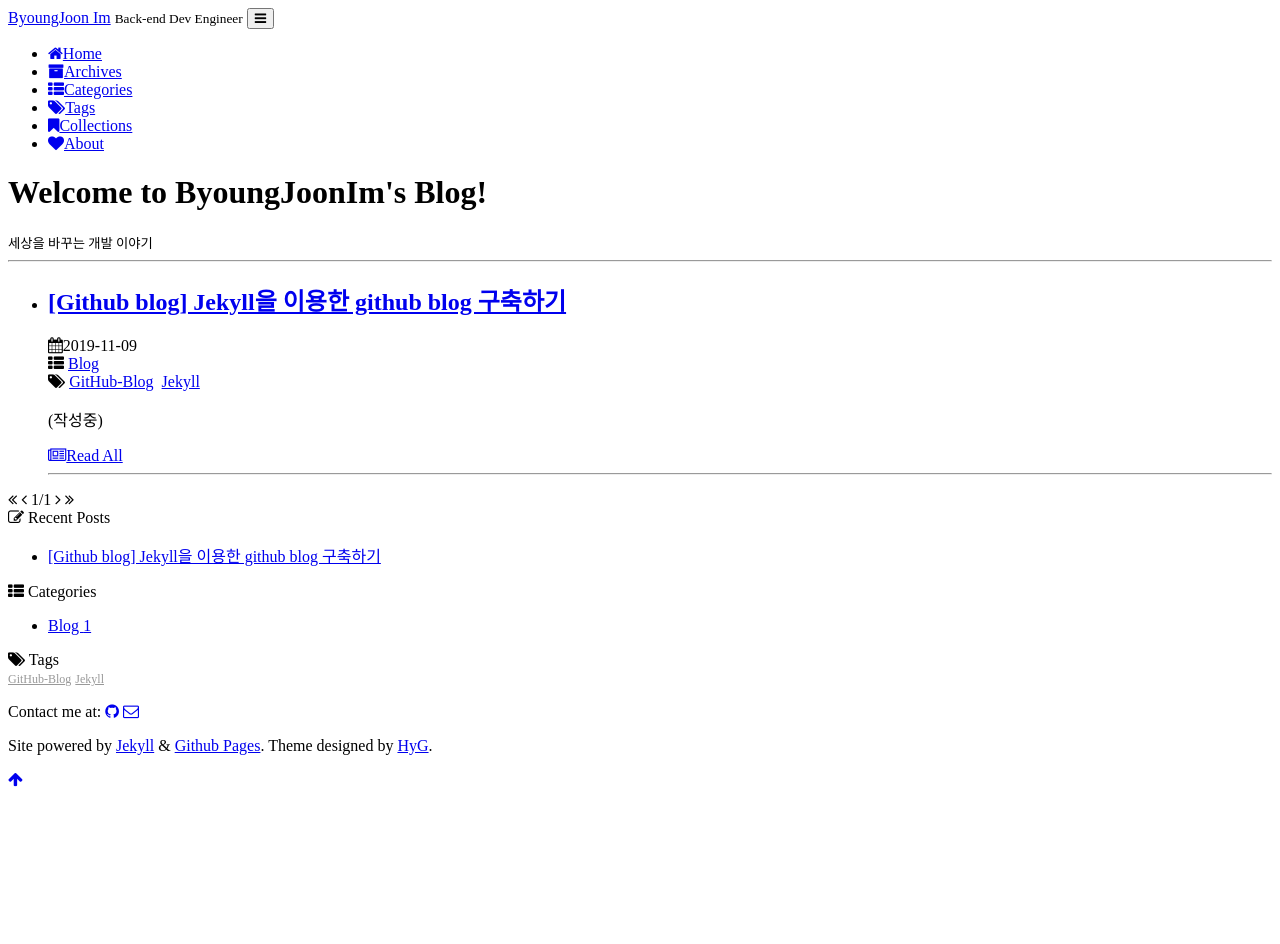
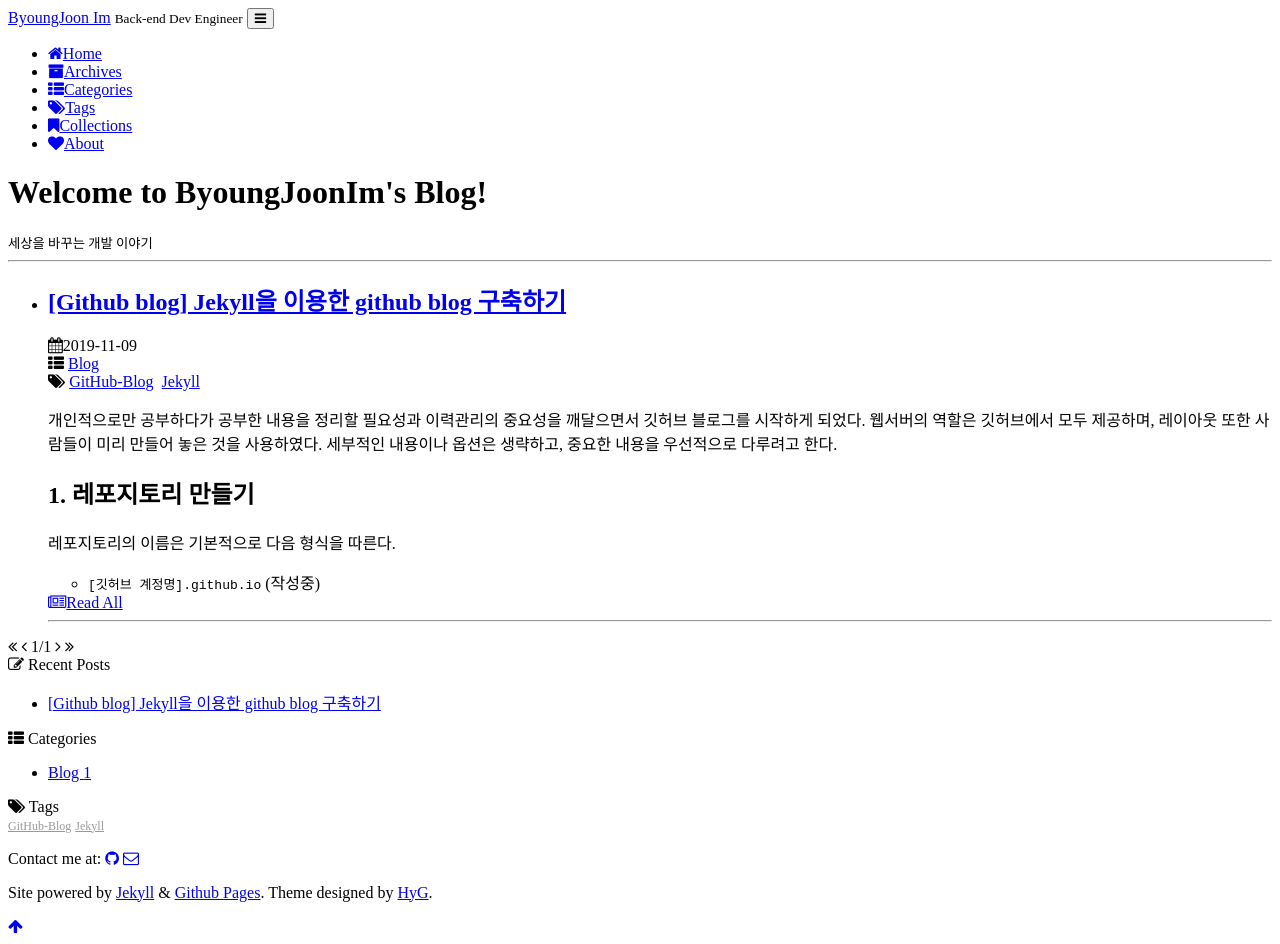
Before and after one commit to ByoungJoonIm/ByoungJoonIm.github.io, a Jekyll site: the page built from index.html, in a window 1280 px wide. Built offline with Jekyll 4.4.1, drawn with Linux system fonts in a browser that asks for light colours; the list of posts is cut into pages by our own code; comment, search, counter and statistics services are not loaded; a style sheet for code colours, icons or effects is not loaded; before the commit the page ends 900 px from its top, so only the background shows below that.

Commit message:
Update 2019-11-09-Github-Blog.md

```diff
--- a/_posts/2019-11-09-Github-Blog.md
+++ b/_posts/2019-11-09-Github-Blog.md
@@ -6,4 +6,9 @@ categories: Blog
 tags: GitHub-Blog Jekyll
 ---
 
+개인적으로만 공부하다가 공부한 내용을 정리할 필요성과 이력관리의 중요성을 깨달으면서 깃허브 블로그를 시작하게 되었다. 웹서버의 역할은 깃허브에서 모두 제공하며, 레이아웃 또한 사람들이 미리 만들어 놓은 것을 사용하였다. 세부적인 내용이나 옵션은 생략하고, 중요한 내용을 우선적으로 다루려고 한다.
+
+## 1. 레포지토리 만들기
+레포지토리의 이름은 기본적으로 다음 형식을 따른다.
+- `[깃허브 계정명].github.io`
 (작성중)
```
